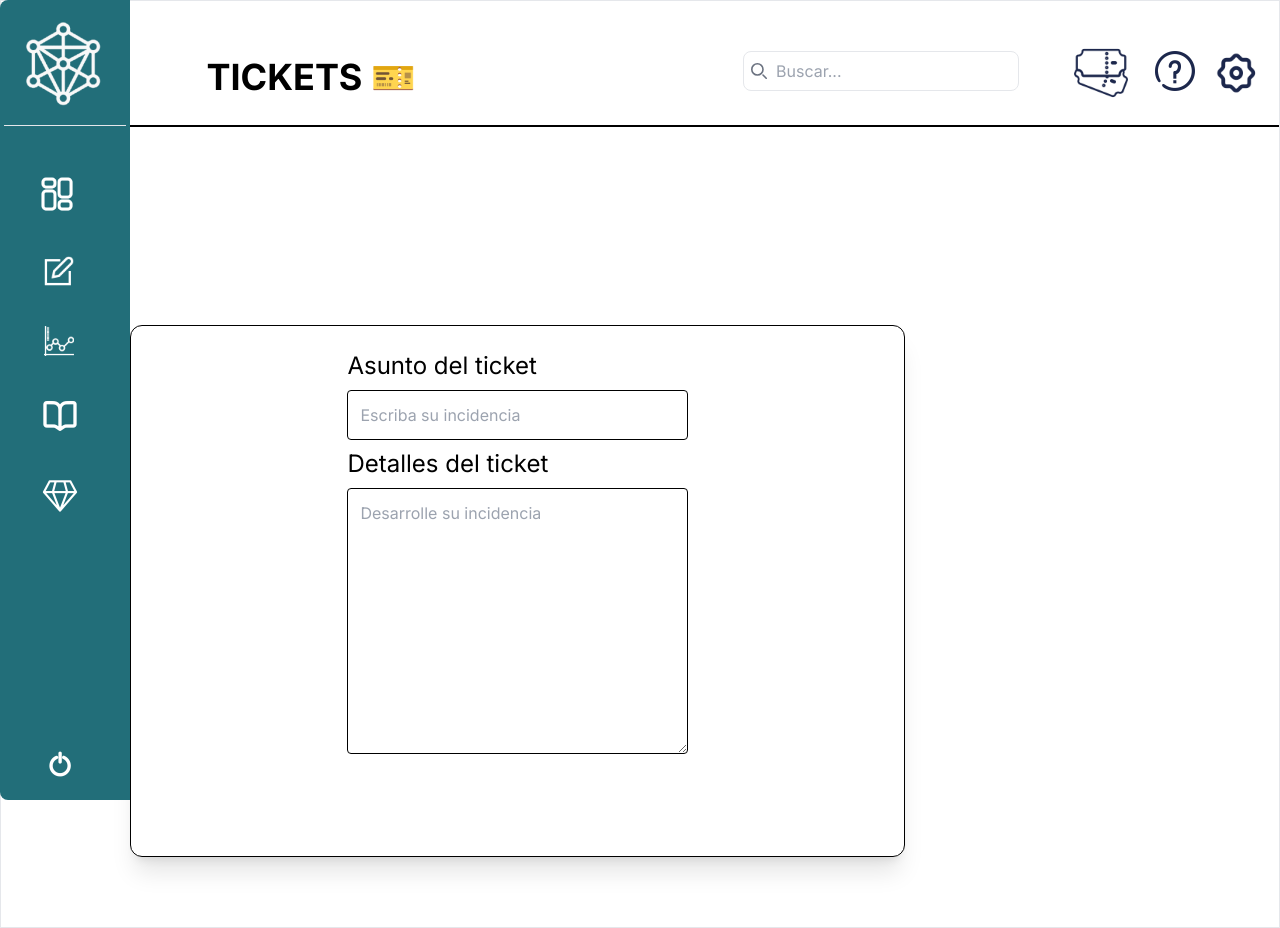
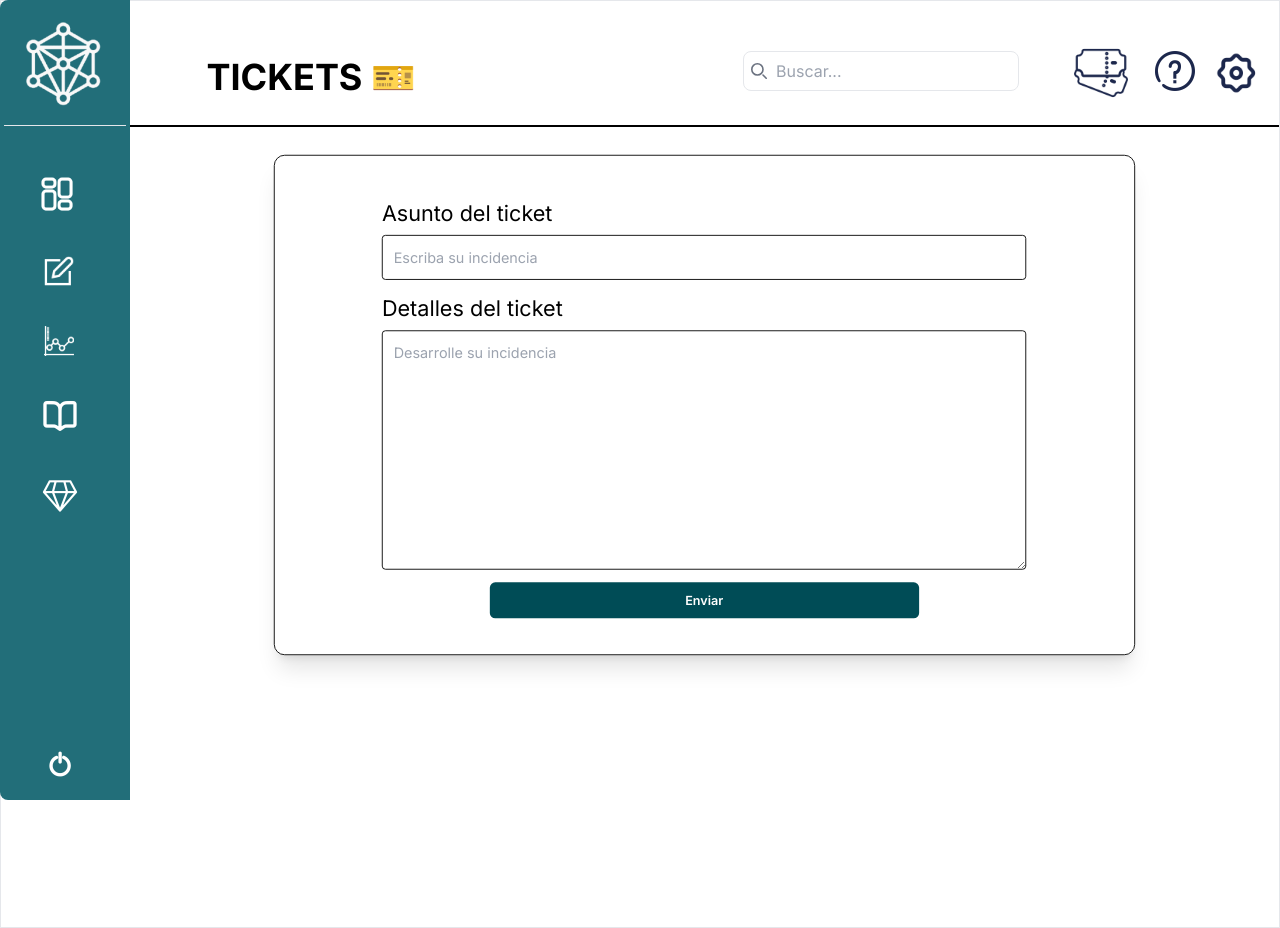
Before and after one commit to juanLabRos/frontdltiso, a Next.js app: page /dashboard/support in a window 1280 px wide. Built offline with nearby package versions, Linux system fonts and the light colour scheme.

Commit message:
fix tickets and instal chart js

```diff
--- a/app/dashboard/support/page.tsx
+++ b/app/dashboard/support/page.tsx
@@ -1,22 +1,24 @@
-import Aside from "@/app/ui/Aside";
-import Header from "@/app/ui/Header";
-import Image from "next/image";
+import ButtonCustom from "@/app/ui/ButtonCustom";
 
 export default function support() {
     return (
         <div className="flex h-screen">
                 {/* Contenido de la página */}
-                <div className="flex justify-center items-center h-screen">
-                    <form method="" action={''} className="items-start mt-32 border shadow-xl border-black rounded-xl text-black px-52 py-4">
-                        <article className="m-2">
+                <div className="flex md:scale-90 justify-center w-full h-fit">
+                    <form method="" action={''} className="border w-5/6 shadow-xl flex flex-col items-center border-black rounded-xl text-black py-10">
+                        <article className="m-2 w-3/4">
                             <h2 className="text-2xl">Asunto del ticket</h2>
                             <input placeholder="Escriba su incidencia" className="border-black border rounded w-full mt-2 p-3" type="text" name="" id="" />
                         </article>
-                        <article className="m-2">
+                        <article className="m-2 w-3/4">
                             <h2 className="text-2xl">Detalles del ticket</h2>
-                            <textarea placeholder="Desarrolle su incidencia" className="border-black border p-3 mt-2 rounded" name="" id="" cols={30} rows={10}></textarea>
+                            <textarea placeholder="Desarrolle su incidencia" className="border-black border w-full p-3 mt-2 rounded" name="" id="" cols={30} rows={10}></textarea>
                         </article>
-                        <button className="my-4 rounded p-2 aside text-white" type="submit">Enviar</button>
+                        <div className="text-white w-1/2 mx-auto">
+                            <ButtonCustom>
+                                Enviar
+                            </ButtonCustom>
+                        </div>
                     </form>
                 </div>
         </div>
--- a/app/dashboard/support/tickets/page.tsx
+++ b/app/dashboard/support/tickets/page.tsx
@@ -11,10 +11,6 @@ export default function tickets() {
                 </div>
             </div>
             <div className="flex flex-col flex-grow">
-                {/* Menú superior */}
-                <div className="h-20 fixed top-0 w-full">
-                    <Header title={'SOPORTE'} />
-                </div>
                 {/* Contenido de la página */}
                 <div className="flex flex-wrap p-14 justify-center m-20">
                     <div className="border rounded m-3 p-2">
--- a/package.json
+++ b/package.json
@@ -11,8 +11,10 @@
   "dependencies": {
     "@headlessui/react": "^1.7.18",
     "@heroicons/react": "^2.1.3",
+    "chart.js": "^4.4.2",
     "next": "^14.1.4",
     "react": "^18.2.0",
+    "react-chartjs-2": "^5.2.0",
     "react-dom": "^18.2.0"
   },
   "devDependencies": {
```
Also changed, not shown: 1 other file (tests, documents, lock files or other folders).
